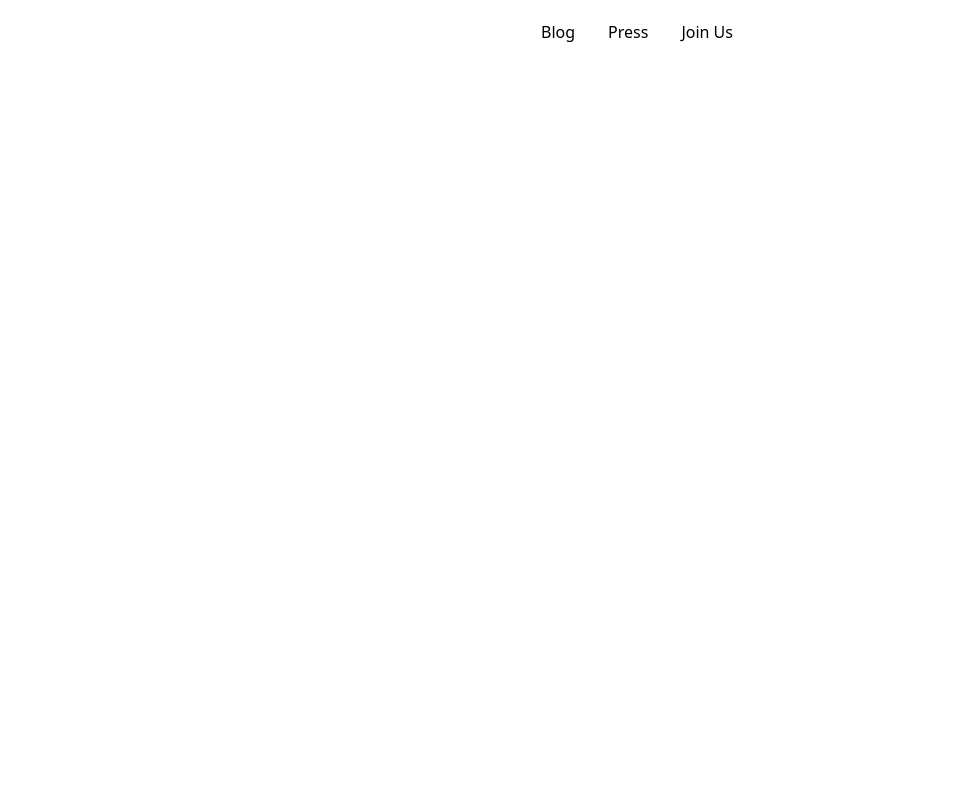
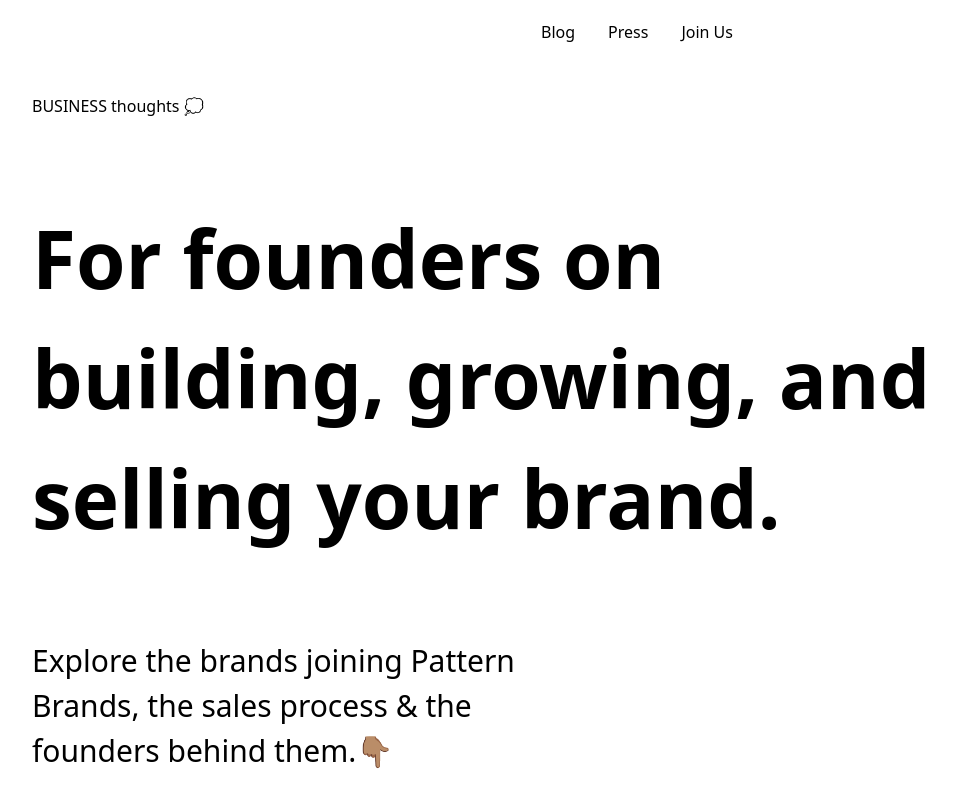
Before and after one commit to Bakhtovarkhuja/exam, a website: page src/index.html in a window 1280 px wide. Shown: the whole page, without its empty margins (3-959 px from the left). Drawn offline with nearby package versions, Linux system fonts and the light colour scheme; files that its build step writes are made by us from their sources.

Commit message:
add section1

```diff
--- a/src/index.html
+++ b/src/index.html
@@ -16,6 +16,11 @@
             <p>Join Us</p>
         </div>
     </nav>
+    <section class="max-w-[1250px] m-auto px-[20px] flex flex-col gap-4 mt-[30px] lg:gap-20">
+        <p>BUSINESS thoughts 💭</p>
+        <b class="text-[35px] lg:text-[80px]">For founders on <br> building, growing, and <br> selling your brand.</b>
+        <p class="text-[25px] lg:text-[30px]">Explore the brands joining Pattern <br> Brands, the sales process & the <br> founders behind them.👇🏽</p>
+    </section>
 </body>
 
 </html>
```
